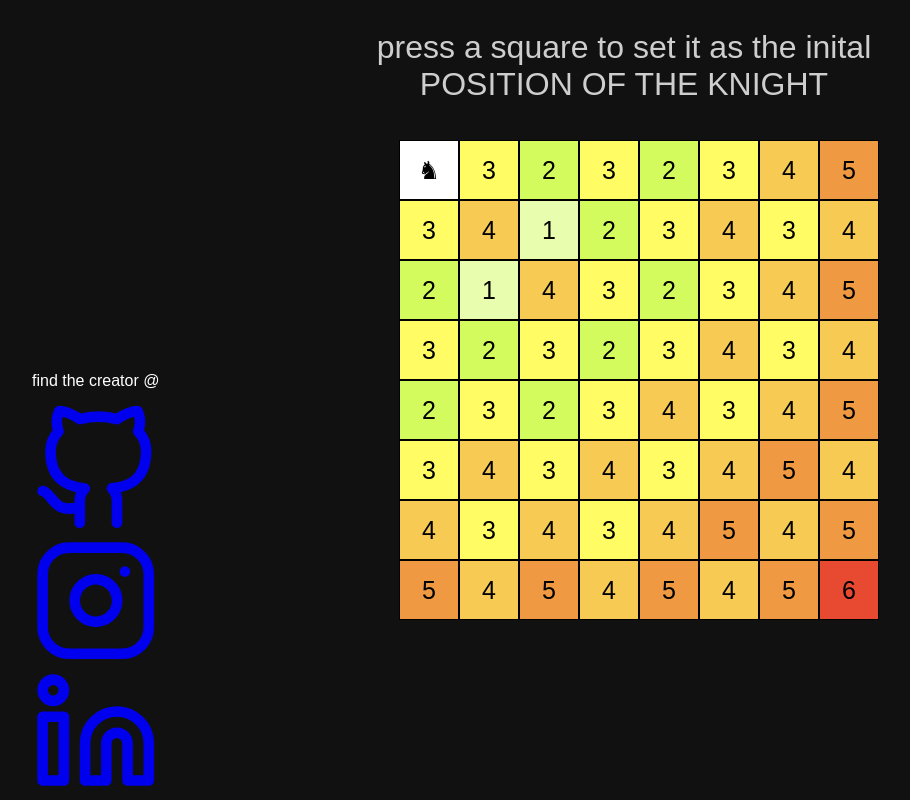
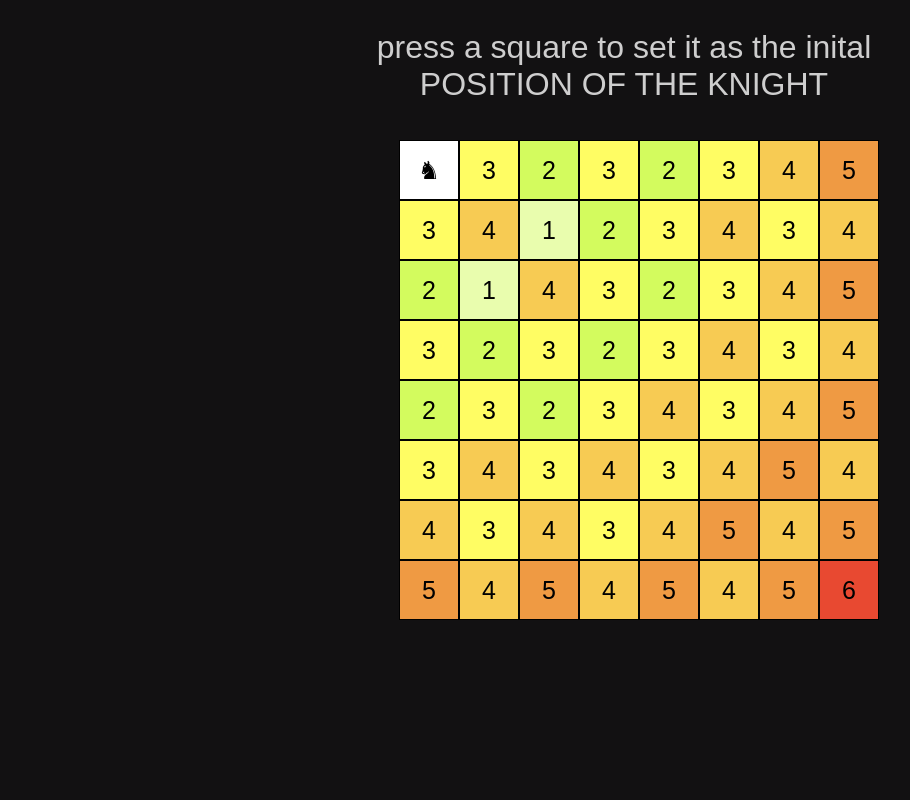
Before and after one commit to zodwick/phython-side-projects, a React (Vite) app in the folder knight forked/knight_fork visualiser/: page / in a window 1280 px wide. Shown: the whole page, without its empty margins (16-926 px from the left). Built offline with nearby package versions, Linux system fonts and the light colour scheme.

Commit message:
nightmares again

```diff
--- a/knight forked/knight_fork visualiser/src/App.css
+++ b/knight forked/knight_fork visualiser/src/App.css
@@ -65,10 +65,3 @@ button:hover{
 ._6{
   background-color:rgb(232 73 49);
 }
-
-footer {
-  position: fixed;
-  bottom: 0;
-  left: 3em;
-  color: white;
-}
--- a/knight forked/knight_fork visualiser/src/App.jsx
+++ b/knight forked/knight_fork visualiser/src/App.jsx
@@ -210,14 +210,7 @@ export default function Board() {
 {ot_values[start_pos][63]}
 </button>
 </div>
-<footer>
-  <p>find the creator @</p>
 
- <a href="https://github.com/bchiang7" aria-label="GitHub" target="_blank" rel="noreferrer"><svg xmlns="http://www.w3.org/2000/svg" role="img" viewBox="0 0 24 24" fill="none" stroke="currentColor" stroke-width="2" stroke-linecap="round" stroke-linejoin="round" class="feather feather-github"><title>GitHub</title><path d="M9 19c-5 1.5-5-2.5-7-3m14 6v-3.87a3.37 3.37 0 0 0-.94-2.61c3.14-.35 6.44-1.54 6.44-7A5.44 5.44 0 0 0 20 4.77 5.07 5.07 0 0 0 19.91 1S18.73.65 16 2.48a13.38 13.38 0 0 0-7 0C6.27.65 5.09 1 5.09 1A5.07 5.07 0 0 0 5 4.77a5.44 5.44 0 0 0-1.5 3.78c0 5.42 3.3 6.61 6.44 7A3.37 3.37 0 0 0 9 18.13V22"></path></svg></a>
-  <a href="https://www.instagram.com/zodwick_/?igshid=YmMyMTA2M2Y%3D" aria-label="Instagram" target="_blank" rel="noreferrer"><svg xmlns="http://www.w3.org/2000/svg" role="img" viewBox="0 0 24 24" fill="none" stroke="currentColor" stroke-width="2" stroke-linecap="round" stroke-linejoin="round" ><title>Instagram</title><rect x="2" y="2" width="20" height="20" rx="5" ry="5"></rect><path d="M16 11.37A4 4 0 1 1 12.63 8 4 4 0 0 1 16 11.37z"></path><line x1="17.5" y1="6.5" x2="17.51" y2="6.5"></line></svg></a>
-  <a href="https://www.linkedin.com/in/bchiang7" aria-label="Linkedin" target="_blank" rel="noreferrer"><svg xmlns="http://www.w3.org/2000/svg" role="img" viewBox="0 0 24 24" fill="none" stroke="currentColor" stroke-width="2" stroke-linecap="round" stroke-linejoin="round" class="feather feather-linkedin"><title>LinkedIn</title><path d="M16 8a6 6 0 0 1 6 6v7h-4v-7a2 2 0 0 0-2-2 2 2 0 0 0-2 2v7h-4v-7a6 6 0 0 1 6-6z"></path><rect x="2" y="9" width="4" height="12"></rect><circle cx="4" cy="4" r="2"></circle></svg></a>
-
-</footer>
 
 </>
   );
```
Also changed, not shown: knight forked/knight_fork visualiser/src/social.jsx (added, +7 -0 lines).
